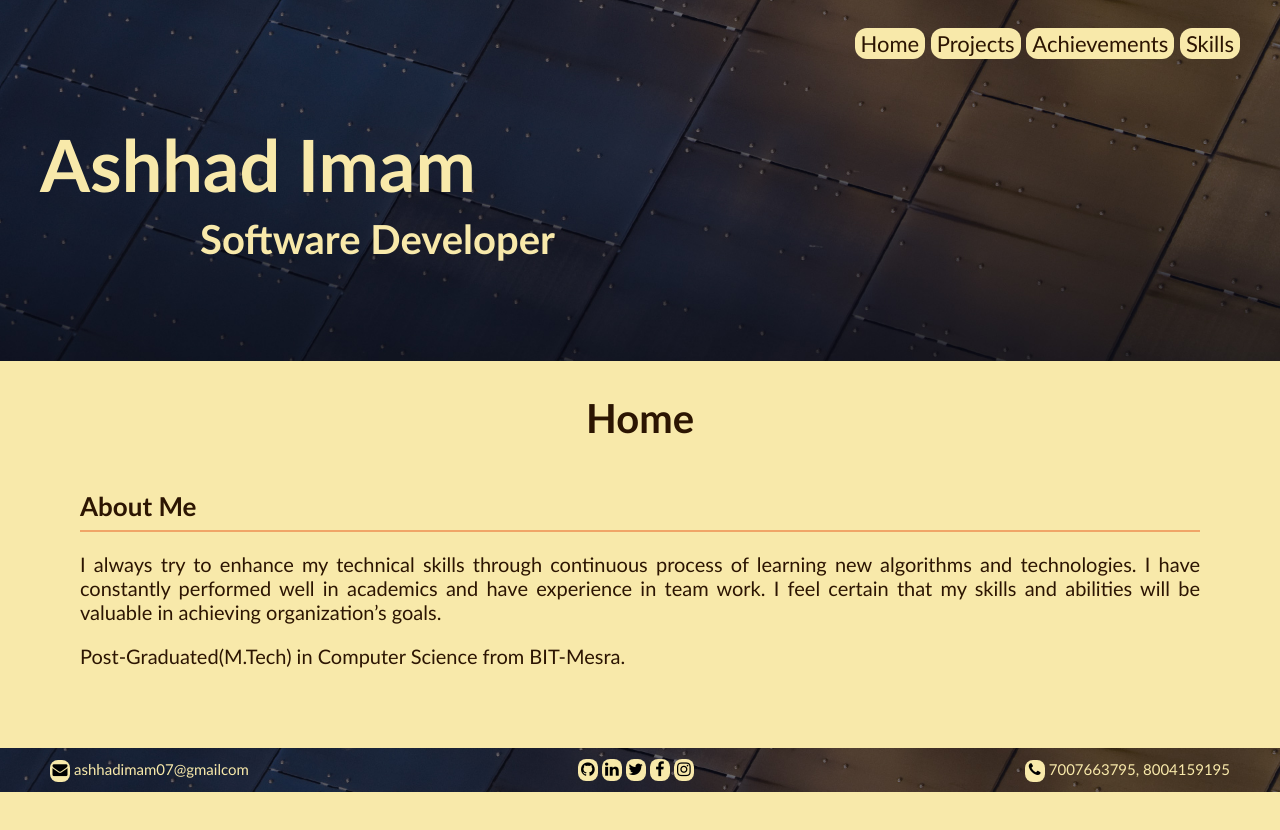
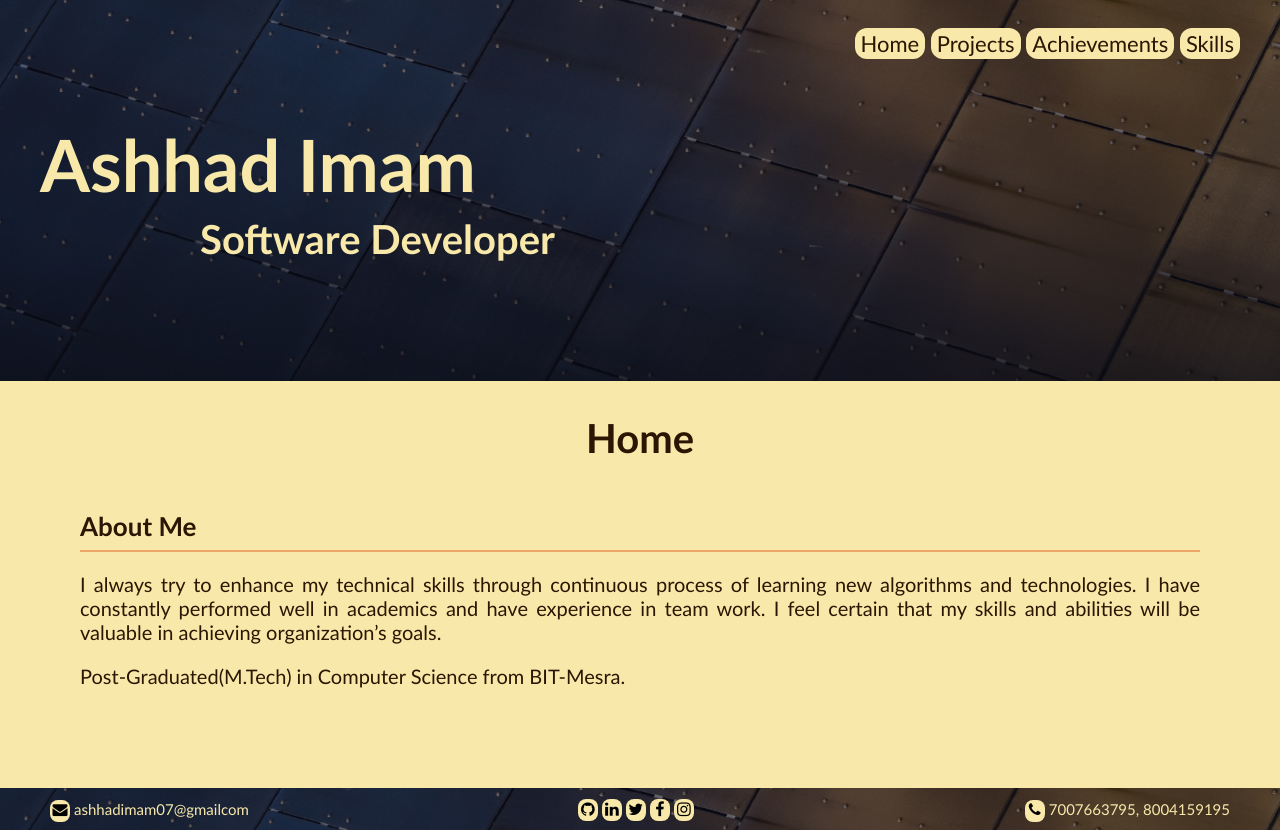
Before and after one commit to ashhadimam07/Portfolio, a plain HTML site: page index.html in a window 1280 px wide. Before the commit the page ends 800 px from the top, so only its background shows below. Drawn offline with Linux system fonts and the light colour scheme.

Commit message:
Update footer

```diff
--- a/style.css
+++ b/style.css
@@ -2,6 +2,7 @@ body {
     margin:0;
     color: rgb(44, 21, 2);
     background-color: rgb(248, 233, 170);
+    min-height: 100vh;
     font-family:'Trebuchet MS', 'Lucida Sans Unicode', 'Lucida Grande', 'Lucida Sans', Arial, sans-serif;
 }
 .header {
@@ -14,6 +15,7 @@ body {
 .div-class {
     width: 1200px;
     margin: 0 auto;
+    padding-bottom: 20px;
 }
 .nav {
     text-align: right;
@@ -78,16 +80,15 @@ body {
     color: rgb(44, 21, 2);
 }
 .footer {
-    position:static;
-    left: 0;
+    position: static;
     bottom: 0;
+    width: 100%;
+    height: 20px;
     padding-top: 11px;
     padding-bottom: 11px;
-    width: 100%;
     background-image: url(/pic1.jpg);
     background-repeat: no-repeat;
     background-size: cover;
-    min-height: 20px;
 }
 
 .footer-div {
```
